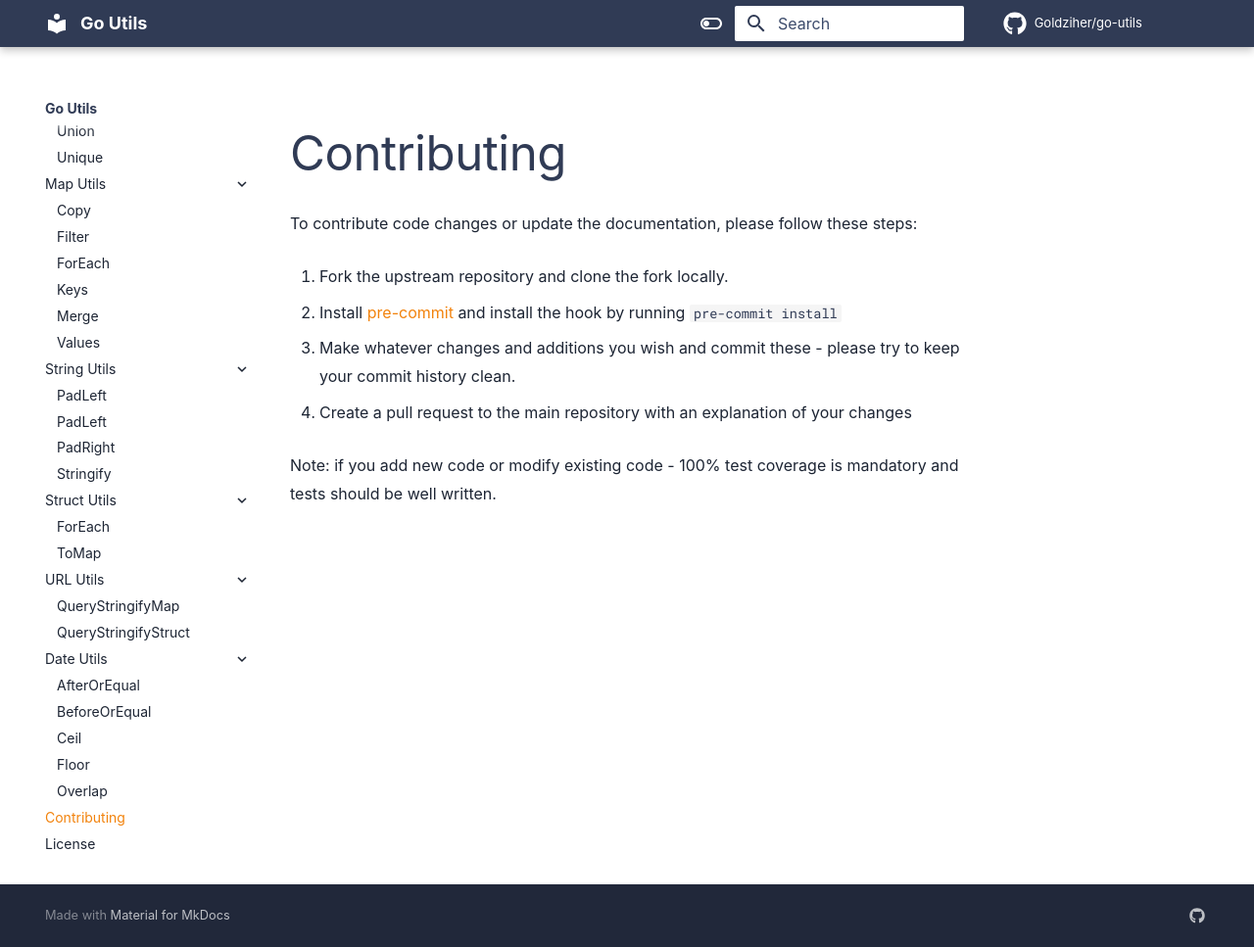
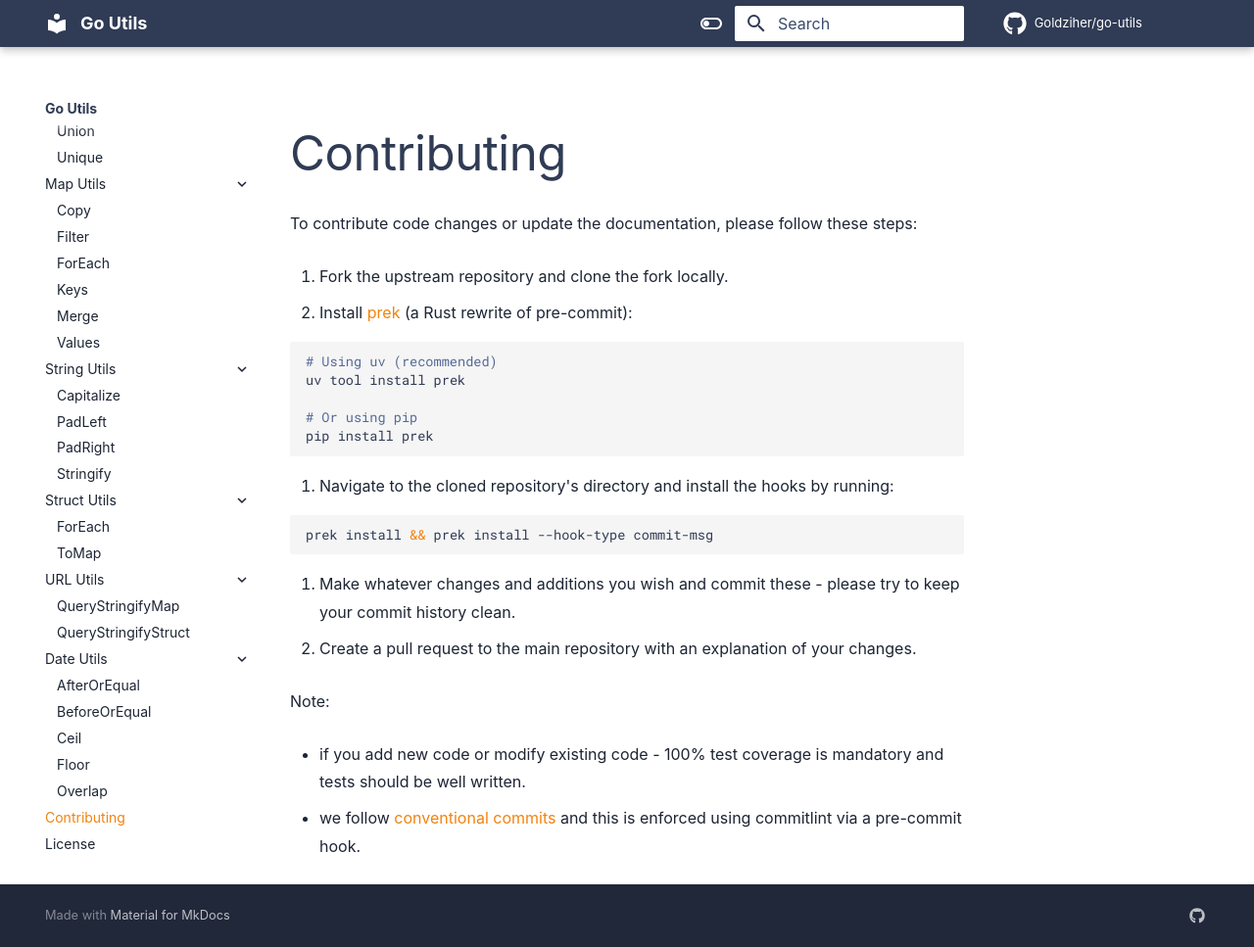
Before and after one commit to Goldziher/go-utils, an MkDocs documentation site: the page built from docs/contributing.md, in a window 1280 px wide and 967 px high. Shown: the whole window at 98% size. Built offline with MkDocs 1.6.1 and Material for MkDocs 9.7.7, drawn with Linux system fonts in a browser that asks for light colours; comment, search, counter and statistics services are not loaded.

Commit message:
docs: fix capitalize.md header and update contributing guide for prek

````diff
--- a/docs/contributing.md
+++ b/docs/contributing.md
@@ -3,8 +3,26 @@
 To contribute code changes or update the documentation, please follow these steps:
 
 1. Fork the upstream repository and clone the fork locally.
-2. Install [pre-commit](https://pre-commit.com/) and install the hook by running `pre-commit install`
-3. Make whatever changes and additions you wish and commit these - please try to keep your commit history clean.
-4. Create a pull request to the main repository with an explanation of your changes
+2. Install [prek](https://github.com/RobertCraigie/prek) (a Rust rewrite of pre-commit):
 
-Note: if you add new code or modify existing code - 100% test coverage is mandatory and tests should be well written.
+```shell
+# Using uv (recommended)
+uv tool install prek
+
+# Or using pip
+pip install prek
+```
+
+3. Navigate to the cloned repository's directory and install the hooks by running:
+
+```shell
+prek install && prek install --hook-type commit-msg
+```
+
+4. Make whatever changes and additions you wish and commit these - please try to keep your commit history clean.
+5. Create a pull request to the main repository with an explanation of your changes.
+
+Note:
+
+- if you add new code or modify existing code - 100% test coverage is mandatory and tests should be well written.
+- we follow [conventional commits](https://www.conventionalcommits.org/en/v1.0.0/) and this is enforced using commitlint via a pre-commit hook.
--- a/docs/stringutils/capitalize.md
+++ b/docs/stringutils/capitalize.md
@@ -1,4 +1,4 @@
-# PadLeft
+# Capitalize
 
 `func Capitalize(str string) string`
 
````
Also changed, not shown: CONTRIBUTING.md (+12 -5 lines).
